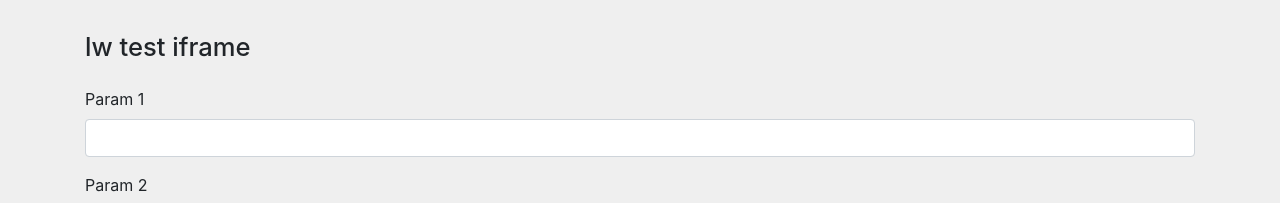
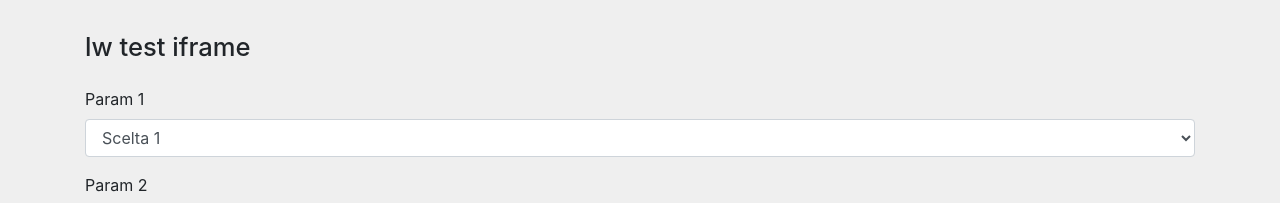
Before and after one commit to lordcoste/lw-iframe-test, a plain HTML site: page index.html in a window 1280 px wide. Shown: the top 203 px of the page. Drawn offline with nearby package versions, Linux system fonts and the light colour scheme.

Commit message:
Update index.html

```diff
--- a/index.html
+++ b/index.html
@@ -16,7 +16,12 @@
                 <form name="user_data">
                     <div class="form-group">
                         <label for="param1">Param 1</label>
-                        <input type="number" name="param1" class="form-control" id="param1" min="1" aria-describedby="param1" required>
+                        <select name="param1" class="form-control" id="param1" required>
+                            <option value="scelta-1" selected>Scelta 1</option>
+                            <option value="scelta-2">Scelta 2</option>
+                            <option value="scelta-3">Scelta 3</option>
+                            <option value="scelta-4">Scelta 4</option>
+                        </select>
                     </div>
                     <div class="form-group">
                         <label for="param2">Param 2</label>
```
